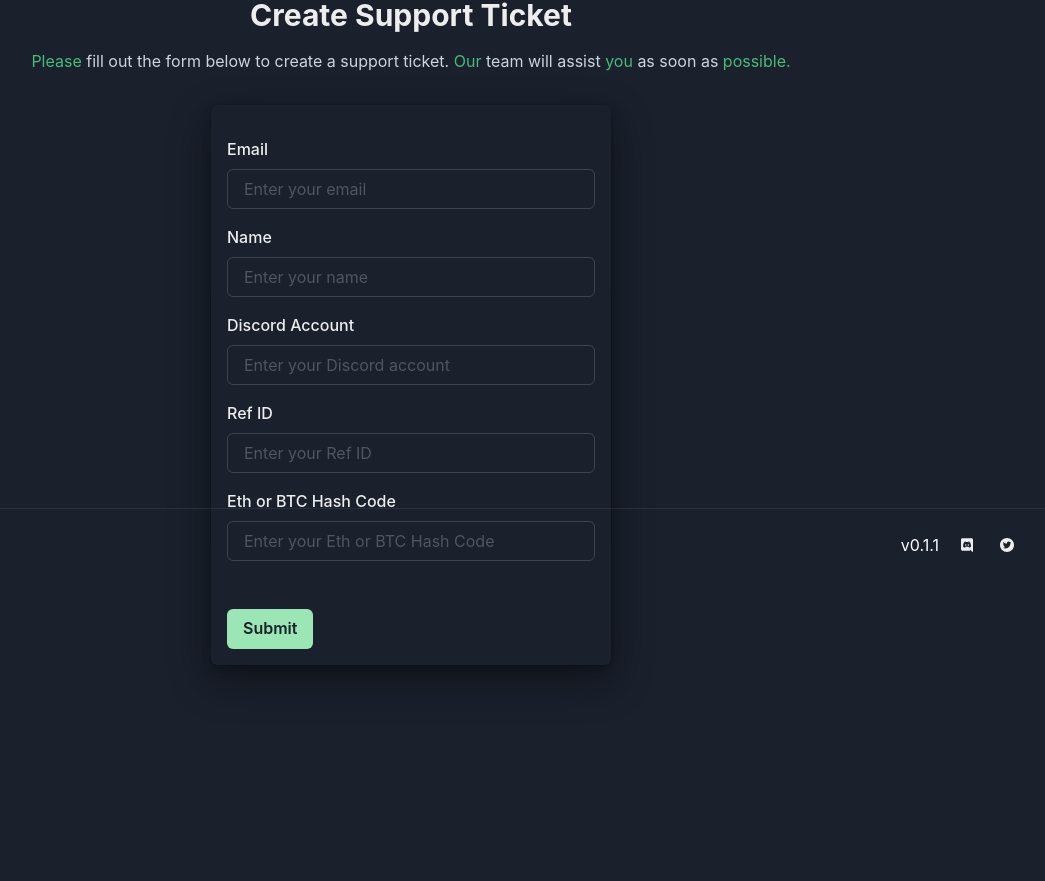
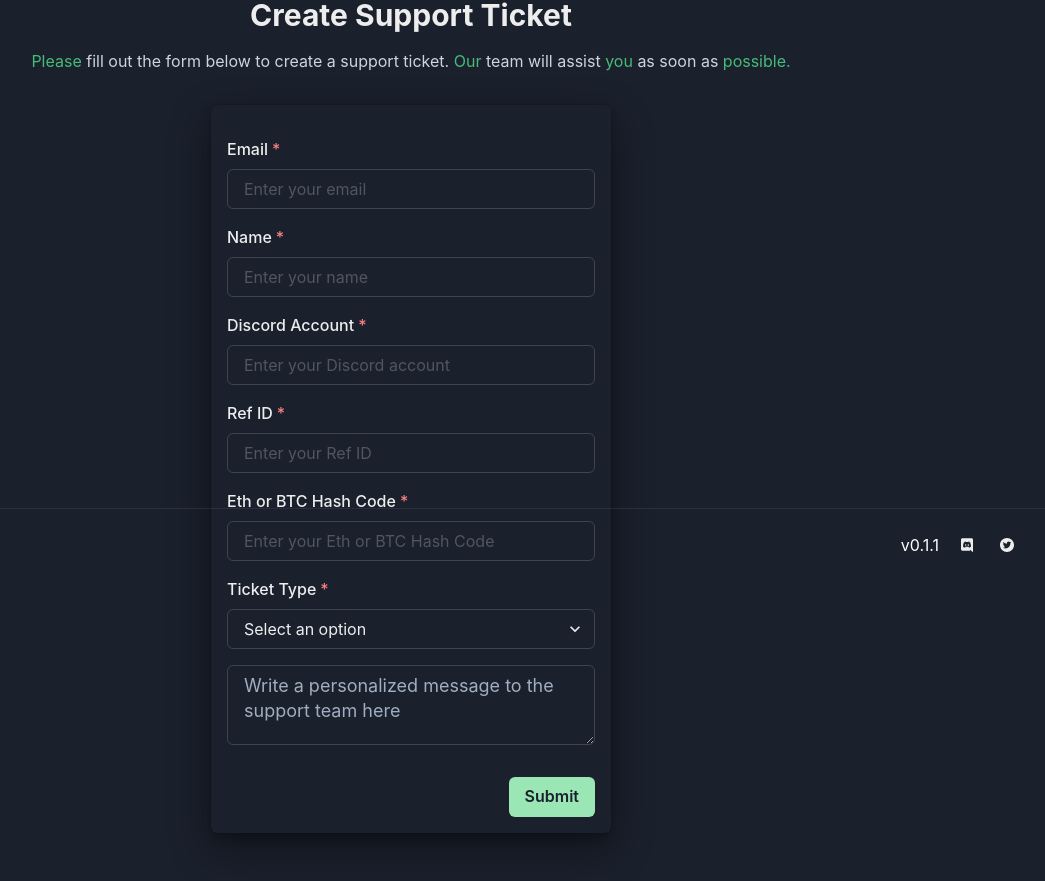
Before and after one commit to Garabed96/support_template, a Next.js app: page /ticket in a window 1280 px wide. Shown: the part 219-1100 px from the top of the page, without its empty margins (229-1274 px from the left). Before the commit the page ends 1044 px from the top, so only its background shows below. Built offline with nearby package versions, Linux system fonts and the light colour scheme.

Commit message:
/ticket form v0.2

```diff
--- a/app/ticket/TicketForm.tsx
+++ b/app/ticket/TicketForm.tsx
@@ -3,11 +3,15 @@ import {
   Flex,
   Heading,
   Text,
+  Select,
   Box,
   Button,
   FormControl,
   FormLabel,
+  FormHelperText,
+  FormErrorMessage,
   Input,
+  Textarea,
 } from "@chakra-ui/react";
 const TicketForm = () => {
   const [formData, setFormData] = useState({
@@ -38,6 +42,8 @@ const TicketForm = () => {
       hashcode: "",
     });
   };
+  const [input, setInput] = useState("");
+  const isError = input === "";
 
   return (
     <Flex
@@ -69,7 +75,7 @@ const TicketForm = () => {
       </Text>
       <Box width="400px" boxShadow="dark-lg" p={4} rounded="md">
         <form onSubmit={handleSubmit}>
-          <FormControl id="email" my={4}>
+          <FormControl id="email" my={4} isRequired>
             <FormLabel>Email</FormLabel>
             <Input
               type="email"
@@ -81,7 +87,7 @@ const TicketForm = () => {
             />
           </FormControl>
 
-          <FormControl id="name" my={4}>
+          <FormControl id="name" my={4} isRequired>
             <FormLabel>Name</FormLabel>
             <Input
               type="text"
@@ -91,9 +97,16 @@ const TicketForm = () => {
               placeholder="Enter your name"
               required
             />
+            {!isError ? (
+              <FormHelperText>
+                Enter the email you'd like to receive the newsletter on.
+              </FormHelperText>
+            ) : (
+              <FormErrorMessage>Email is required.</FormErrorMessage>
+            )}
           </FormControl>
 
-          <FormControl id="discordAccount" my={4}>
+          <FormControl id="discordAccount" my={4} isRequired>
             <FormLabel>Discord Account</FormLabel>
             <Input
               type="text"
@@ -105,7 +118,7 @@ const TicketForm = () => {
             />
           </FormControl>
 
-          <FormControl id="refId" my={4}>
+          <FormControl id="refId" my={4} isRequired>
             <FormLabel>Ref ID</FormLabel>
             <Input
               type="text"
@@ -117,7 +130,7 @@ const TicketForm = () => {
             />
           </FormControl>
 
-          <FormControl id="hashcode" my={4}>
+          <FormControl id="hashcode" my={4} isRequired>
             <FormLabel>Eth or BTC Hash Code</FormLabel>
             <Input
               type="text"
@@ -128,7 +141,26 @@ const TicketForm = () => {
               required
             />
           </FormControl>
-
+          <FormControl isRequired>
+            <FormLabel>Ticket Type</FormLabel>
+            <Select placeholder="Select an option">
+              <option value="status-update">Status Update</option>
+              <option value="status-update">Billing Inquiry</option>
+              <option value="status-update">Technical Issue</option>
+              <option value="status-update">Feedback</option>
+              <option value="refund">Refund</option>
+              <option value="status-update">Other</option>
+            </Select>
+          </FormControl>
+          <Textarea
+            placeholder="Write a personalized message to the support team here"
+            size="lg"
+            borderRadius="md"
+            focusBorderColor="green.400"
+            _placeholder={{ color: "gray.400" }}
+            mt={4}
+          />
+          <Flex justify="flex-end">
             <Button
               type="submit"
               colorScheme="green"
@@ -137,6 +169,7 @@ const TicketForm = () => {
             >
               Submit
             </Button>
+          </Flex>
         </form>
       </Box>
     </Flex>
```
Lines whose indentation alone changed are shown as unchanged.
